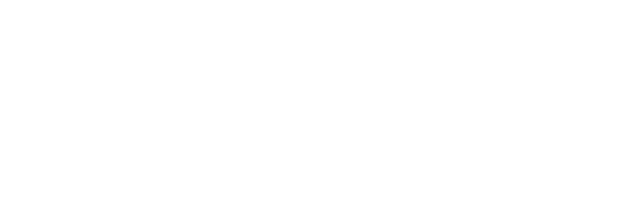
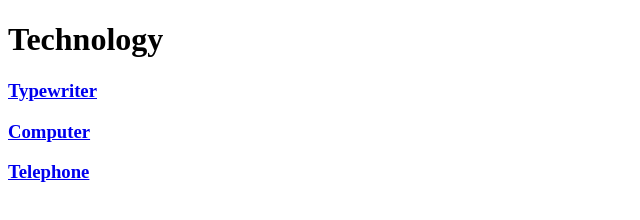
Before and after one commit to TheSkiptitySkep/Encyclopedia, a plain HTML site: page tech.html in a window 1280 px wide. Shown: the whole page, without its empty margins (0-640 px from the left). Drawn offline with Linux system fonts and the light colour scheme.

Commit message:
Added to tech.html

```diff
--- a/tech.html
+++ b/tech.html
@@ -6,4 +6,10 @@
     <title>Kaiju Encyclopedia | Technology</title>
     <link href="style.css" rel="stylesheet" type="text/css" />
   </head>
+	<body>
+<h1>Technology</h1>
+		<h3><a href="typewriter.html">Typewriter</a></h3>
+    <h3><a href="computer.html">Computer</a></h3>
+		<h3><a href="telephone.html">Telephone</a></h3>
+	</body>
 </html>
```
